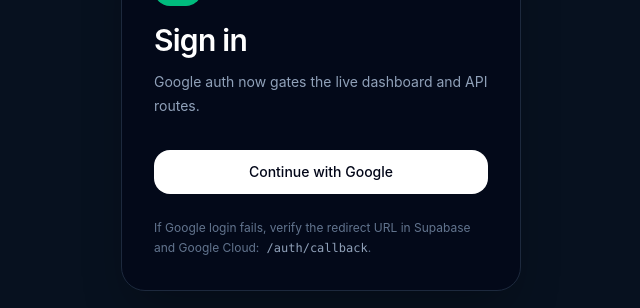
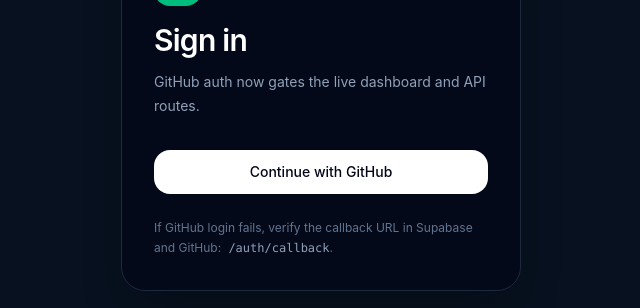
Before and after one commit to fjsg7mskqr-crypto/NHS-LLC-OS, a Next.js app: page /login in a window 1280 px wide. Shown: the part 264-572 px from the top of the page, without its empty margins (319-959 px from the left). Built offline with nearby package versions, Linux system fonts and the light colour scheme.

Commit message:
Finish GitHub auth provider switch

```diff
--- a/app/auth/callback/route.ts
+++ b/app/auth/callback/route.ts
@@ -23,7 +23,7 @@ export async function GET(request: NextRequest) {
 
     if (!isAuthorizedUser(session.user)) {
       const loginUrl = new URL('/login', request.url)
-      loginUrl.searchParams.set('error', 'This Google account is not authorized.')
+      loginUrl.searchParams.set('error', 'This GitHub account is not authorized.')
       loginUrl.searchParams.set('next', nextPath)
       const response = NextResponse.redirect(loginUrl)
       clearSessionCookies(response)
@@ -35,7 +35,7 @@ export async function GET(request: NextRequest) {
     return response
   } catch (error) {
     const message =
-      error instanceof Error ? error.message : 'Unable to complete Google sign-in.'
+      error instanceof Error ? error.message : 'Unable to complete GitHub sign-in.'
     const loginUrl = new URL('/login', request.url)
     loginUrl.searchParams.set('error', message)
     loginUrl.searchParams.set('next', nextPath)
--- a/app/auth/login/route.ts
+++ b/app/auth/login/route.ts
@@ -1,15 +1,15 @@
 import { NextResponse, type NextRequest } from 'next/server'
-import { createGoogleAuthUrl, sanitizeNextPath } from '@/lib/auth'
+import { createGitHubAuthUrl, sanitizeNextPath } from '@/lib/auth'
 
 export async function GET(request: NextRequest) {
   const nextPath = sanitizeNextPath(request.nextUrl.searchParams.get('next'))
 
   try {
-    const url = await createGoogleAuthUrl(request, nextPath)
+    const url = await createGitHubAuthUrl(request, nextPath)
     return NextResponse.redirect(url)
   } catch (error) {
     const message =
-      error instanceof Error ? error.message : 'Unable to start Google sign-in.'
+      error instanceof Error ? error.message : 'Unable to start GitHub sign-in.'
     const loginUrl = new URL('/login', request.url)
     loginUrl.searchParams.set('error', message)
     loginUrl.searchParams.set('next', nextPath)
--- a/app/login/page.tsx
+++ b/app/login/page.tsx
@@ -25,7 +25,7 @@ export default async function LoginPage({ searchParams }: LoginPageProps) {
             </div>
             <h1 className="text-3xl font-semibold tracking-tight">Sign in</h1>
             <p className="mt-3 text-sm leading-6 text-slate-400">
-              Google auth now gates the live dashboard and API routes.
+              GitHub auth now gates the live dashboard and API routes.
             </p>
           </div>
 
@@ -39,11 +39,11 @@ export default async function LoginPage({ searchParams }: LoginPageProps) {
             href={`/auth/login?next=${encodeURIComponent(nextPath)}`}
             className="flex w-full items-center justify-center rounded-2xl bg-white px-4 py-3 text-sm font-medium text-slate-950 transition hover:bg-slate-100"
           >
-            Continue with Google
+            Continue with GitHub
           </a>
 
           <p className="mt-6 text-xs leading-5 text-slate-500">
-            If Google login fails, verify the redirect URL in Supabase and Google Cloud:
+            If GitHub login fails, verify the callback URL in Supabase and GitHub:
             <span className="font-mono text-slate-400"> /auth/callback</span>.
           </p>
         </div>
```
